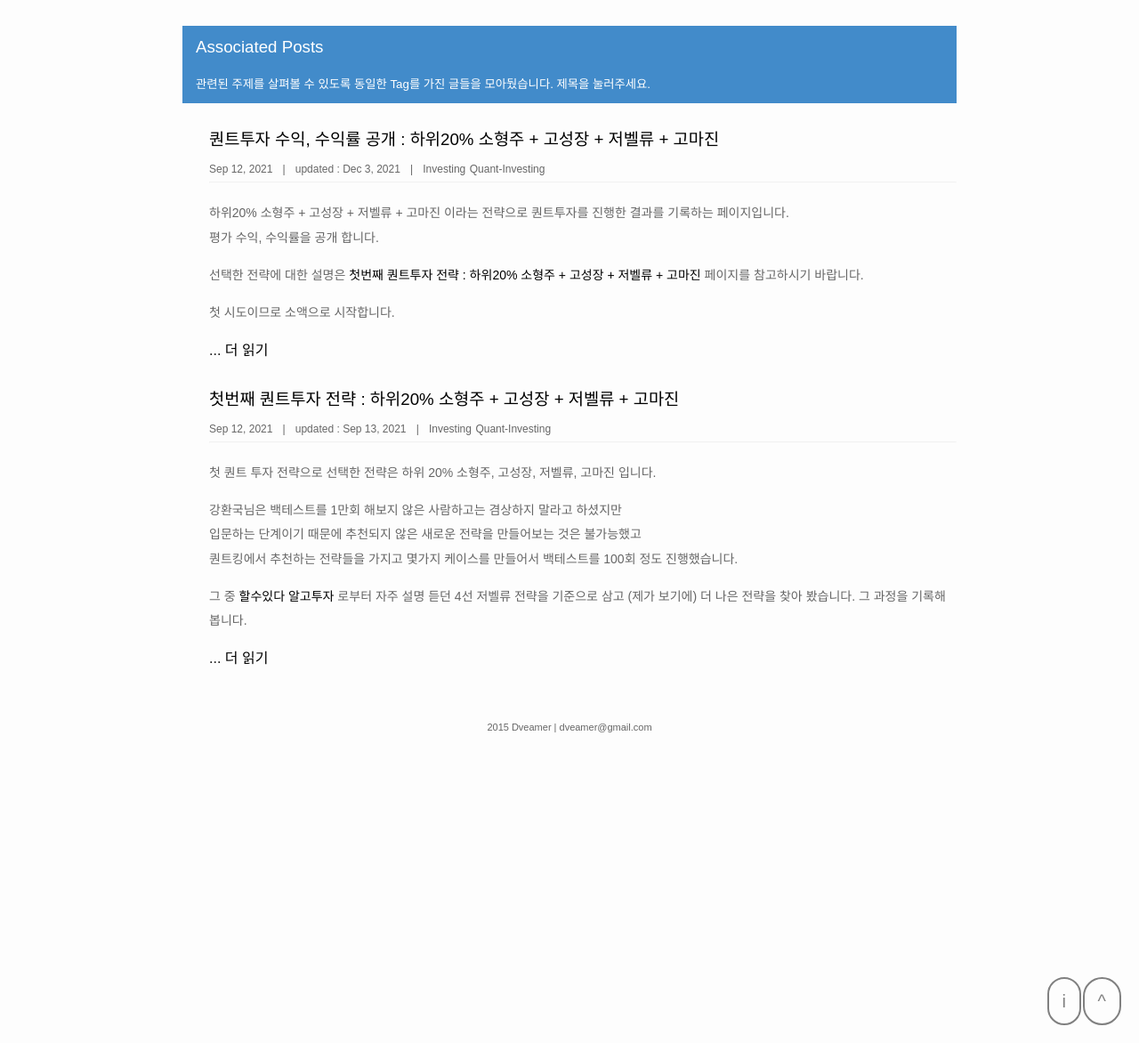
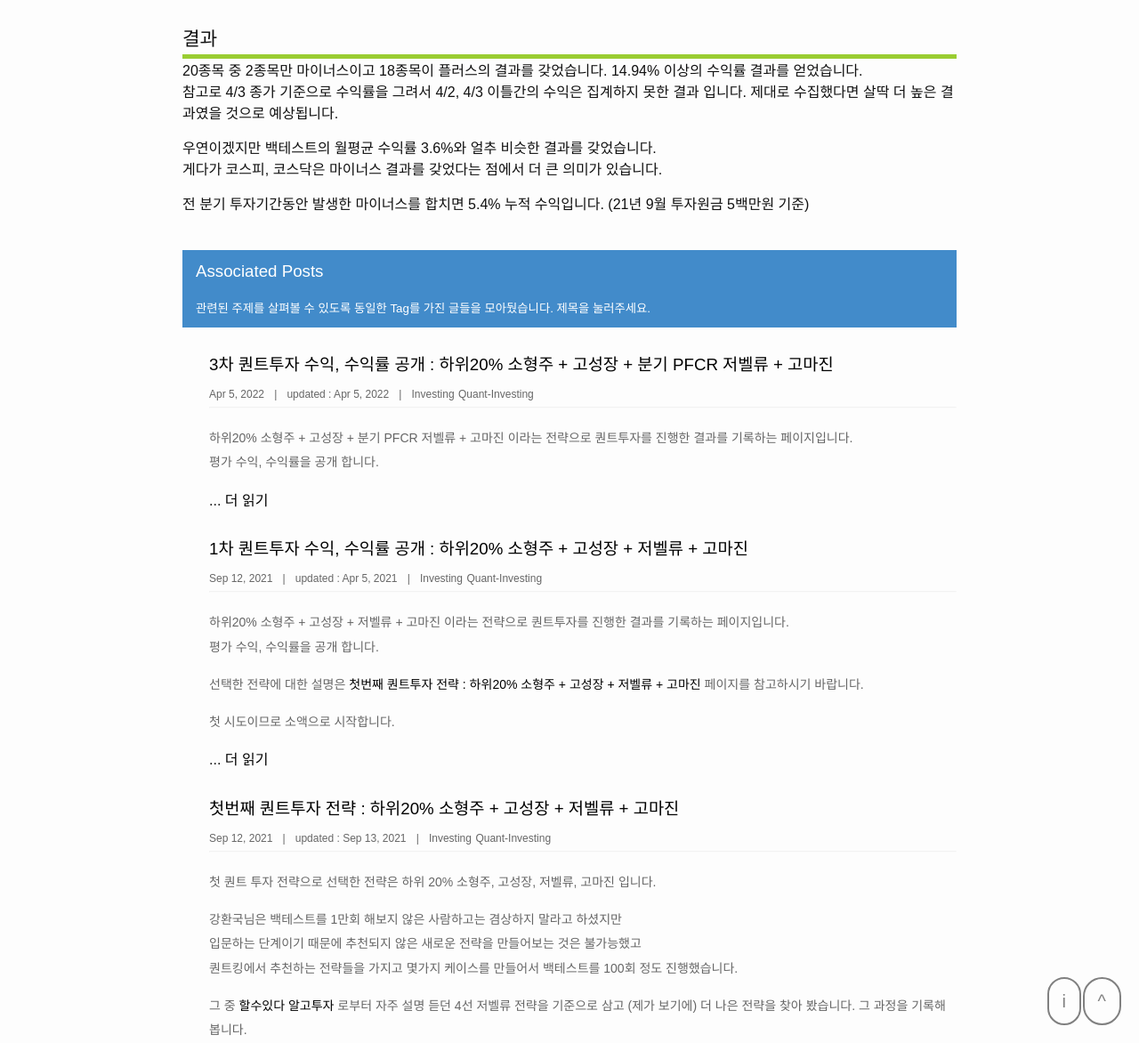
Before and after one commit to dveamer/dveamer.github.io, a Jekyll site: the page built from _posts/Investing/2021-12-03-MySecondStrategyResult.md, in a window 1280 px wide and 1400 px high, scrolled down 3756 px. Shown: the part 228-1400 px from the top of the window at 89% size. Built offline with Jekyll 4.4.1, drawn with Linux system fonts in a browser that asks for light colours; before the commit the page ends 4810 px from its top, so only the background shows below that; some of the changed text lies outside the part shown.

Commit message:
homepage

```diff
--- a/_posts/Investing/2021-12-03-MySecondStrategyResult.md
+++ b/_posts/Investing/2021-12-03-MySecondStrategyResult.md
@@ -1,8 +1,8 @@
 ---
 layout: post
-title:  "퀀트투자 수익, 수익률 공개 : 하위20% 소형주 + 고성장 + 분기 PFCR 저벨류 + 고마진"
+title:  "2차 퀀트투자 수익, 수익률 공개 : 하위20% 소형주 + 고성장 + 분기 PFCR 저벨류 + 고마진"
 date: 2021-12-03 00:00:00
-lastmod: 2021-12-03 00:00:00
+lastmod: 2022-04-05 00:00:00
 categories: Investing
 tags: Investing Quant-Investing
 hidden: true
@@ -22,7 +22,7 @@ google spreadsheet 의 googlefinance 기능을 이용했기 때문에 실시간
   * 전략 : 하위20% 소형주 + 고성장 + 분기 PFCR 저벨류 + 고마진
   * 리밸런싱 주기 : 분기별(3/31, 5/31, 8/31, 11/30)
   * 종목 개수 : 20 종목
-  * 제외 업종 : 해외본사(중국기업 등), 스팩 업종
+  * 제외 업종 : 해외본사(중국기업 등), 스팩, 금융, 지주사 업종
   * 거래정지시 손실처리율 : 100%
   * 수수료 + 슬리피지 : 1%
 
@@ -87,7 +87,18 @@ google spreadsheet 의 googlefinance 기능을 이용했기 때문에 실시간
 
 매도, 매수를 진행한 2021.12.02 의 정보는 누락되었습니다.
 
-<iframe src="https://docs.google.com/spreadsheets/d/e/2PACX-1vRHclJcL_QjTWm0g7gGzg-zn501Naf9ooeW5baGNkW86TSpbHulGFBWhZr77I9qk_HN7apM5oJSyUOg/pubhtml?gid=1631942239&single=true" style="width:100%;min-height:500px;max-height:2200px;"></iframe>
+<iframe src="https://docs.google.com/spreadsheets/d/e/2PACX-1vRHclJcL_QjTWm0g7gGzg-zn501Naf9ooeW5baGNkW86TSpbHulGFBWhZr77I9qk_HN7apM5oJSyUOg/pubhtml?gid=875176517&single=true" style="width:100%;min-height:500px;max-height:5000px;"></iframe>
 
 
 <iframe src="https://docs.google.com/spreadsheets/d/e/2PACX-1vRHclJcL_QjTWm0g7gGzg-zn501Naf9ooeW5baGNkW86TSpbHulGFBWhZr77I9qk_HN7apM5oJSyUOg/pubhtml?gid=1057887183&single=true" style="width:100%;min-height:500px;max-height:5000px;"></iframe>
+
+
+## 결과
+
+20종목 중 2종목만 마이너스이고 18종목이 플러스의 결과를 갖었습니다. 14.94% 이상의 수익률 결과를 얻었습니다.
+참고로 4/3 종가 기준으로 수익률을 그려서 4/2, 4/3 이틀간의 수익은 집계하지 못한 결과 입니다. 제대로 수집했다면 살딱 더 높은 결과였을 것으로 예상됩니다.
+
+우연이겠지만 백테스트의 월평균 수익률 3.6%와 얼추 비슷한 결과를 갖었습니다.
+게다가 코스피, 코스닥은 마이너스 결과를 갖었다는 점에서 더 큰 의미가 있습니다.
+
+전 분기 투자기간동안 발생한 마이너스를 합치면 5.4% 누적 수익입니다.  (21년 9월 투자원금 5백만원 기준)
--- /dev/null
+++ b/_posts/Investing/2022-04-05-MyThirdQuantInvestingResult.md
@@ -0,0 +1,90 @@
+---
+layout: post
+title:  "3차 퀀트투자 수익, 수익률 공개 : 하위20% 소형주 + 고성장 + 분기 PFCR 저벨류 + 고마진"
+date: 2022-04-05 00:00:00
+lastmod: 2022-04-05 00:00:00
+categories: Investing
+tags: Investing Quant-Investing
+hidden: true
+published: true
+---
+
+하위20% 소형주 + 고성장 + 분기 PFCR 저벨류 + 고마진 이라는 전략으로 퀀트투자를 진행한 결과를 기록하는 페이지입니다.
+평가 수익, 수익률을 공개 합니다.
+
+<!--more-->
+
+google spreadsheet 의 googlefinance 기능을 이용했기 때문에 실시간 현재가를 출력하지 않습니다.
+주식시장이 종료되고 난 후 넉넉히 시간을 두고 오후 4시쯤 확인하는 것이 좋습니다.
+
+## 투자 전략
+
+  * 전략 : 하위20% 소형주 + 고성장 + 분기 PFCR 저벨류 + 고마진
+  * 리밸런싱 주기 : 분기별(3/31, 5/31, 8/31, 11/30)
+  * 종목 개수 : 20 종목
+  * 제외 업종 : 해외본사(중국기업 등), 스팩, 금융, 지주사 업종
+  * 거래정지시 손실처리율 : 100%
+  * 수수료 + 슬리피지 : 1%
+
+## 백테스트 결과
+
+  * 백테스트 툴 : [퀀트킹](http://www.quantking.co.kr)
+  * 백테스트 기간 : 14개년 (2008~2022)
+
+|연평균 수익률|월평균 수익률|누적 수익률|MDD|거래정지 종목수|
+|---:|---:|---:|---:|---:|
+|49.2%|3.7%|27,110.6%|35.5|1|
+
+
+## 변경 사항
+
+### 투자 금액
+
+기존에 500만원으로 진행하고 있던 투자를 2,000만원 늘려서 대략 2,500만원으로 투자금액을 변경했습니다.
+한국, 미국 금리 인상 이슈와 미국 장단기 금리차 역전 현상 등으로 조심스러웠습니다.
+하지만 다음 한국 금리 인상은 5월 예정이라 1차례 영향을 받을 것으로 보여서 도전해볼만 하다고 생각했습니다.
+그리고 과거에도 금리차 역전 현상이 발생한 뒤에 불황이 즉시에 발생하지는 않았던 것으로 보여져서 도전해볼만 하다고 생각해서 투자금액을 조금 늘려봤습니다.
+
+### 매수 시기
+
+지난 투자를 통해 공시정보 업데이트가 100%되기까지는 시간이 걸린다는 것을 알게 되었습니다.
+기업별로 공시를 뒤늦게 올리는 곳도 있고 퀀트킹에 반영되는데 필요한 시간이 있는 것 같습니다.
+
+그리고 공시 이후 초반에 수익이 많이 나는 것 같은 느낌(100% 느낌)이 있어서
+추가 수익을 얻고자 100%가 되기 전까지 몇차례에 걸쳐서 리밸런싱을 하는 것을 계획했습니다.
+
+4/1(금) 기준으로는 4Q 공시정보가 60% 가량 반영되어있었고 이 때 기존 투자금액(500만원+지난수익)을 가지고 리밸런싱을 진행했습니다.
+4/5(화) 기준으로 퀀트킹에 4Q 공시정보가 100% 반영되어있었고 2,000만원 추가해서 리밸런싱을 진행했습니다.
+
+4/4에는 다른 일로 바뻐서 리밸런싱을 진행하지 못한 것이 아쉽습니다.
+
+참고로 4/1(금) 투자 건은 2일간 대략 6%의 수익률을 거뒀습니다. 뿐만아니라 20종목 모두 플러스 수익이었습니다.
+4/5(화) 리밸런싱을 하기 전 "이미 너무 늦은 것은 아닐까?"라는 고민이 있었지만 종목들의 주가 그래프를 살펴보니 아직 큰 상승은 없어서 리밸런싱을 진행했습니다.
+
+### 유상증자, 전환사채발행
+
+지난번과 같은 이유로 유상증자(1곳), 전환사채발행(1곳) 이 발견되어 매수대상에서 제외했습니다.
+
+
+### 5일간 평균거래대금
+
+지난 번에는 5일간 평균거래대금이 0.5억 이상인 건들만 대상으로 했지만
+이번에는 0.1억 이상인 건들을 대상으로 했습니다. 사실 이 기준은 500만원 투자 기준으로 잡은 것인데 2,500만원 투자로 변경하면서 기준 변경을 못한 상황입니다.
+매수 과정에서 시간이 크게 지체된 건은 없어서 추후 매도 시에도 큰 문제는 없을 것으로 생각하고 있습니다.
+
+## 종목별 수익률 현황
+
+아래 수익률 현황은 매수, 매도 수수료 같은 비용 계산을 포함하지 않은 정보입니다. 또한 실제와 약간의 오차가 있을 수 있습니다.
+
+
+<iframe src="https://docs.google.com/spreadsheets/d/e/2PACX-1vRHclJcL_QjTWm0g7gGzg-zn501Naf9ooeW5baGNkW86TSpbHulGFBWhZr77I9qk_HN7apM5oJSyUOg/pubhtml?gid=1967941242&amp;single=true&amp;widget=true&amp;headers=false" style="width:100%;min-height:700px;max-height:2200px;"></iframe>
+<!--ads-->
+
+## 수익률 그래프
+
+2,000만원 투자금 추가로 인해 그래프가 망가져서 2021.04.01~04.03 의 정보는 그래프에서 누락시켰습니다.
+
+<iframe src="https://docs.google.com/spreadsheets/d/e/2PACX-1vRHclJcL_QjTWm0g7gGzg-zn501Naf9ooeW5baGNkW86TSpbHulGFBWhZr77I9qk_HN7apM5oJSyUOg/pubhtml?gid=1631942239&single=true" style="width:100%;min-height:500px;max-height:2200px;"></iframe>
+
+
+<iframe src="https://docs.google.com/spreadsheets/d/e/2PACX-1vRHclJcL_QjTWm0g7gGzg-zn501Naf9ooeW5baGNkW86TSpbHulGFBWhZr77I9qk_HN7apM5oJSyUOg/pubhtml?gid=1057887183&single=true" style="width:100%;min-height:500px;max-height:5000px;"></iframe>
```
Also changed, not shown: _posts/Investing/2021-09-12-MyFirstStrategyResult.md (+4 -7 lines).
